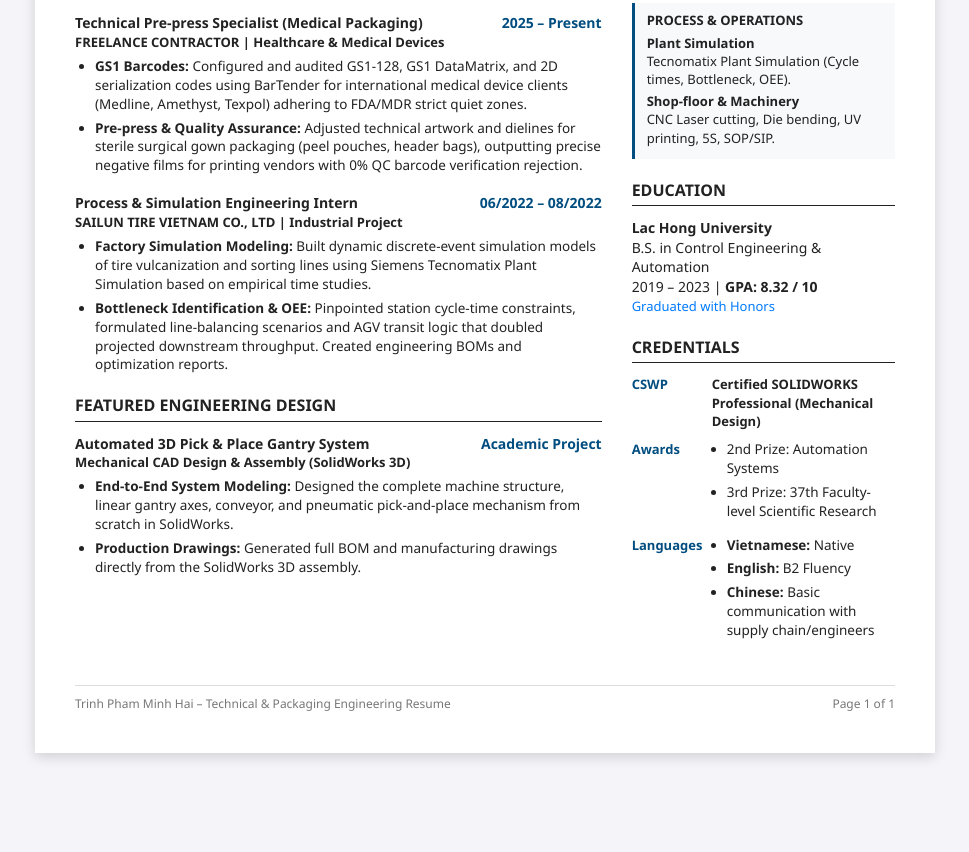
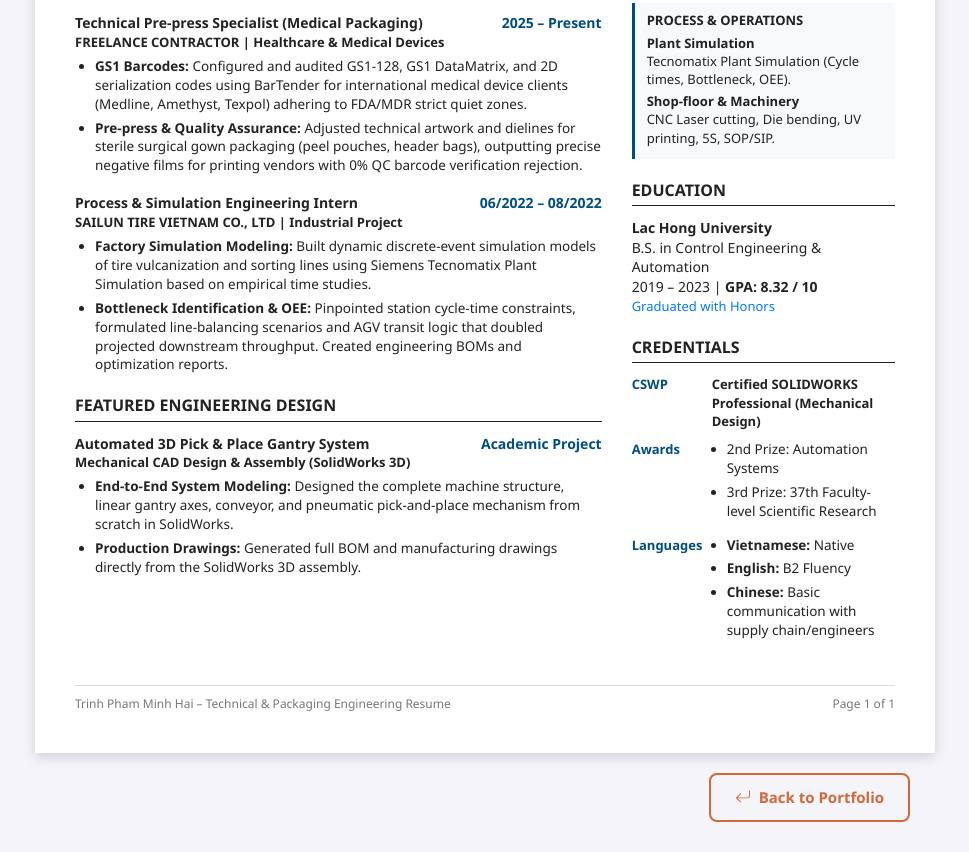
Before and after one commit to Trinh-Hai/Resume, a plain HTML site: page index.html in a window 1280 px wide. Shown: the part 785-1637 px from the top of the page, without its empty margins (155-1124 px from the left). Before the commit the page ends 1578 px from the top, so only its background shows below. Drawn offline with Linux system fonts and the light colour scheme.

Commit message:
Update index.html

```diff
--- a/index.html
+++ b/index.html
@@ -289,6 +289,40 @@
             display: flex;
             justify-content: space-between;
         }
+        .bottom-action {
+            display: flex;
+            justify-content: flex-end; /* Lệnh đẩy nút tịnh tiến về sát mép phải */
+            margin-top: 40px;
+            padding-bottom: 10px;
+            /* THÊM 2 DÒNG NÀY ĐỂ CANH THEO MÉP GIẤY */
+            max-width: 850px; /* Lưu ý: Bạn kéo lên xem class .resume-wrapper đang để max-width là bao nhiêu thì điền y chang số đó vào đây nhé (có thể là 800px, 850px hoặc 900px) */
+            margin: -20px auto 20px auto;
+        }
+
+        .bottom-back-btn {
+            display: inline-flex;
+            align-items: center;
+            justify-content: center;
+            gap: 8px;
+            background-color: transparent;
+            color: #d1693b; /* Màu cam terracotta đồng bộ với nút tải PDF */
+            text-decoration: none;
+            padding: 12px 24px;
+            border-radius: 8px;
+            border: 2px solid #d1693b; /* Viền cam */
+            font-weight: bold;
+            font-size: 15px;
+            transition: all 0.2s ease, transform 0.1s ease;
+        }
+
+        .bottom-back-btn:hover {
+            background-color: #d1693b; /* Rê chuột vào sẽ đổ nền cam, chữ trắng */
+            color: #fff;
+        }
+
+        .bottom-back-btn:active {
+            transform: scale(0.96); /* Hiệu ứng lún nút cơ học */
+        }
 
         /* Responsive Design */
         @media (max-width: 768px) {
@@ -326,6 +360,11 @@
                 flex-shrink: 0; /* Khóa cứng kích thước, tuyệt đối không cho bóp méo */
                 width: 16px;    /* Ép kích thước chuẩn */
                 height: 16px;   /* Ép kích thước chuẩn */
+            }
+            /* Ép nút dưới cùng về giữa màn hình trên điện thoại */
+            .bottom-action {
+                justify-content: center;
+                margin: 20px auto 40px auto;
             }
         }
     </style>
@@ -523,6 +562,14 @@
             <span>Page 1 of 1</span>
         </footer>
     </div>
-
+<!-- Nút Back ở dưới chân trang -->
+        <div class="bottom-action">
+            <a href="https://haritrinh0104.my.canva.site/" class="bottom-back-btn">
+                <svg xmlns="http://www.w3.org/2000/svg" width="16" height="16" fill="currentColor" viewBox="0 0 16 16">
+                    <path fill-rule="evenodd" d="M14.5 1.5a.5.5 0 0 1 .5.5v4.8a2.5 2.5 0 0 1-2.5 2.5H2.707l3.147 3.146a.5.5 0 1 1-.708.708l-4-4a.5.5 0 0 1 0-.708l4-4a.5.5 0 1 1 .708.708L2.707 8.5H12.5A1.5 1.5 0 0 0 14 7V2a.5.5 0 0 1 .5-.5z"/>
+                </svg>
+                Back to Portfolio
+            </a>
+        </div>
 </body>
 </html>
```
